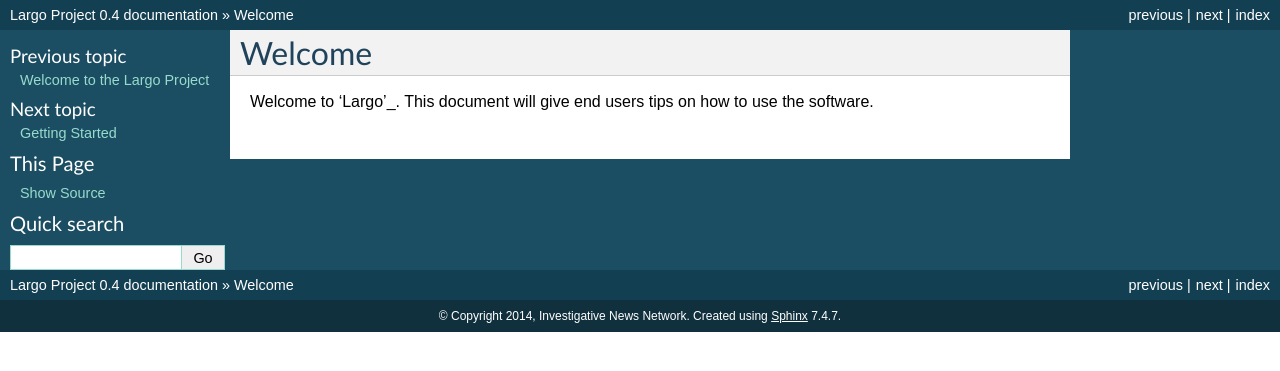
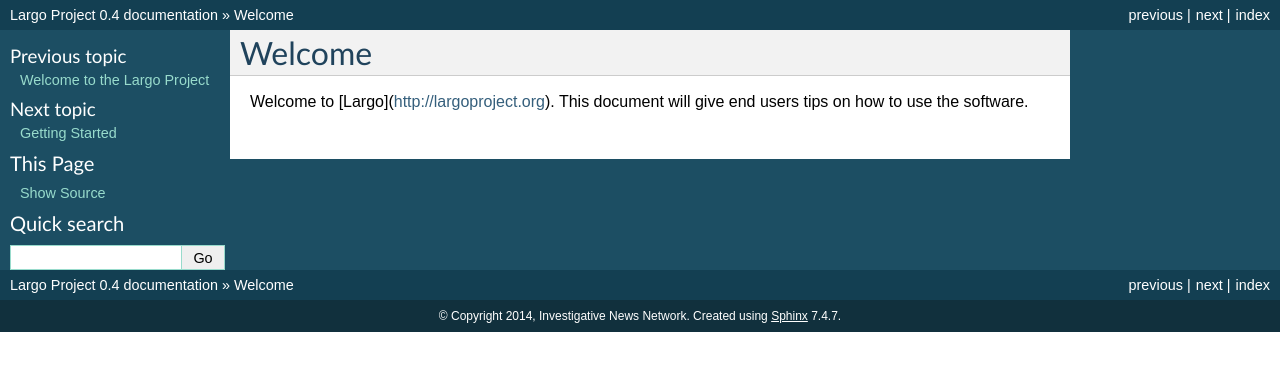
Before and after one commit to argoproject/Argo, a Sphinx documentation site: the page built from docs/users/welcome.rst, in a window 1280 px wide. Shown: the top 371 px of the page. Built offline with Sphinx 7.4.7, drawn with Linux system fonts in a browser that asks for light colours; some of the changed lines change nothing that is shown.

Commit message:
repair link

```diff
--- a/docs/users/welcome.rst
+++ b/docs/users/welcome.rst
@@ -1,6 +1,4 @@
 Welcome
 =======
 
-Welcome to 'Largo'_. This document will give end users tips on how to use the software.
-
-.. _Largo: http://largoproject.org/
+Welcome to [Largo](http://largoproject.org). This document will give end users tips on how to use the software.
```
